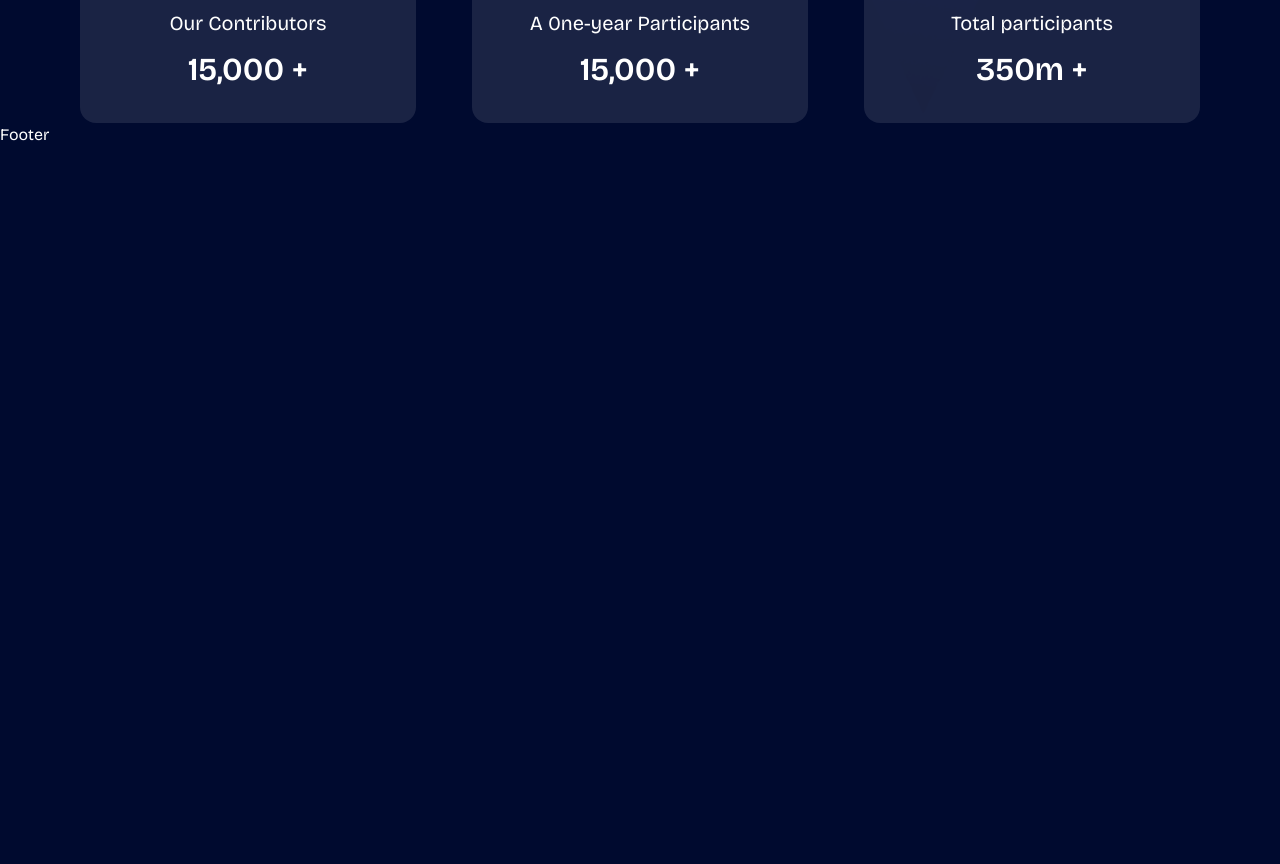
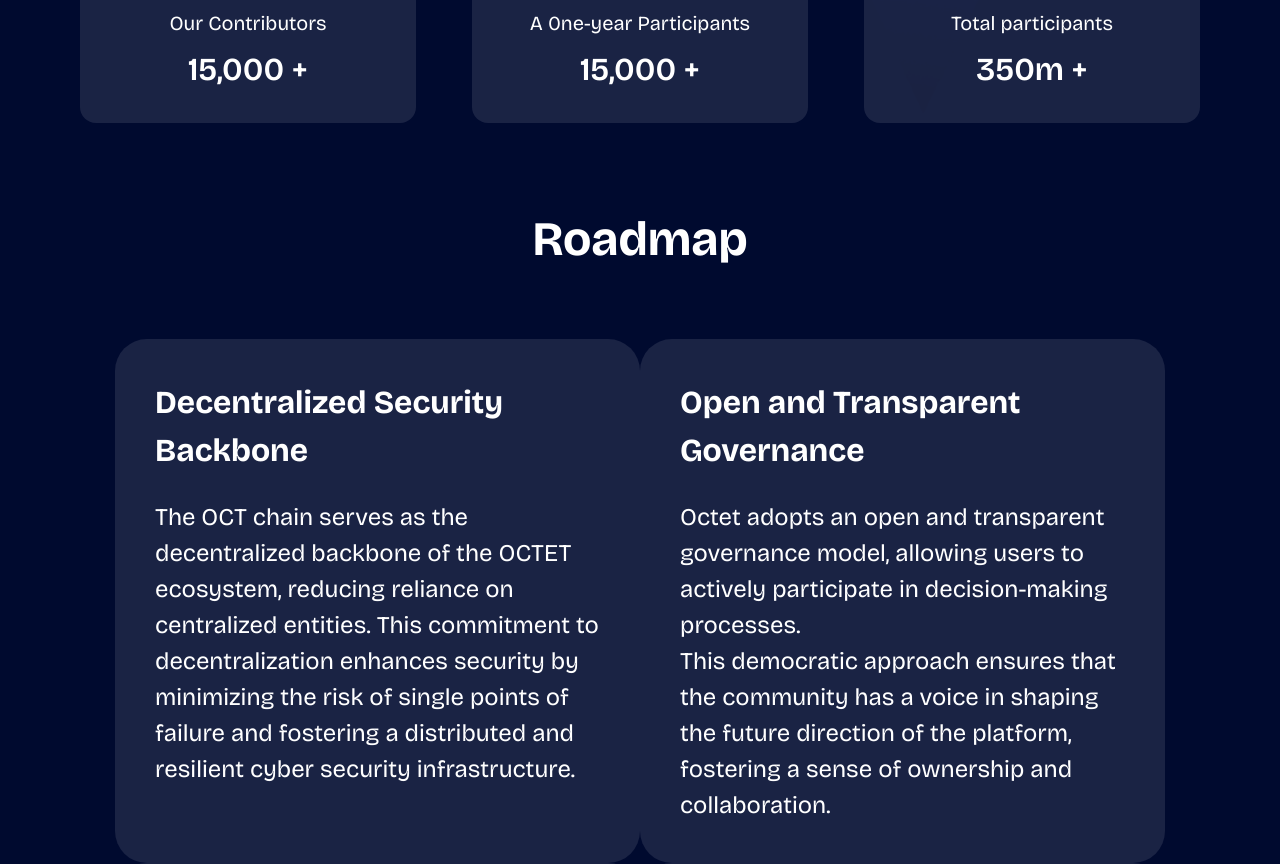
Before and after one commit to chochodev/Octet-app, a React (Create React App) app: page / in a window 1280 px wide. Shown: the part 1880-2744 px from the top of the page. Before the commit the page ends 2027 px from the top, so only its background shows below. Built offline with nearby package versions, Linux system fonts and the light colour scheme.

Commit message:
continuing the roadmap section

```diff
--- a/src/views/home/index.jsx
+++ b/src/views/home/index.jsx
@@ -3,6 +3,7 @@ import Navbar from 'components/navbar';
 import Footer from 'components/footer';
 import Hero from './s1_hero';
 import JoinUs from './s2_joinus';
+import Roadmap from './s3_roadmap';
 
 const Home = () => {
   return (
@@ -11,6 +12,7 @@ const Home = () => {
     <div className='w-full '>
       <Hero />
       <JoinUs />
+      <Roadmap />
     </div>
     <Footer />
     </div>
--- a/src/views/home/s3_roadmap/index.jsx
+++ b/src/views/home/s3_roadmap/index.jsx
@@ -2,10 +2,56 @@ import React from 'react';
 
 const Roadmap = (props) => {
   const padding_style = 'px-[1.25rem] sm:px-[2.5rem] md:px-[3.5rem] lg:px-[3.5rem] xl:px-[5rem] 2xl:px-[7.5rem]';
+
+  const items = [
+    {
+      title: 'Open and Transparent Governance',
+      text: 'Octet adopts an open and transparent governance model, allowing users to actively participate in decision-making processes. <br/>This democratic approach ensures that the community has a voice in shaping the future direction of the platform, fostering a sense of ownership and collaboration.'
+    },
+    {
+      title: 'Token Economy and Reward Mechanisms',
+      text: 'The OCT token, native to the Octet ecosystem, plays a central role in incentivizing user participation. Users are rewarded with OCT tokens for contributing to threat analysis,      sharing intelligence, and actively engaging with the platform. <br/>This token economy ensures a mutually beneficial relationship between users and the Octet ecosystem.'
+    },
+    {
+      title: 'Global Expansion',
+      text: 'Octet’s road map includes global expansion and strategic business partnerships. This commitment to reaching a global audience and collaborating with industry leaders cyber security positions Octet as a key player in the international landscape of decentralized cyber security solutions.'
+    },
+    {
+      title: '',
+      text: ''
+    },
+    {
+      title: '',
+      text: ''
+    },
+    {
+      title: '',
+      text: ''
+    },
+    {
+      title: '',
+      text: ''
+    }
+  ]
+
   return (
     <div className='relative flex flex-col gap-[4rem] items-center pt-[3rem] sm:pt-[4rem] md:pt-[5rem] w-full min-h-[50rem] '>
       <h2 className='relative z-[2] text-[2rem] md:text-[3rem] font-bold'>{props.title}</h2>
-      <div className="flex"></div>
+      <div className="grid grid-cols-2 justify-evenly">
+        <div className="flex flex-col gap-[1.5rem] bg-white/10 max-w-[32.8125rem] p-[2.5rem] rounded-[2rem] ">
+          <h2 className='text-[2rem] font-bold '>Decentralized Security Backbone</h2>
+          <p className="text text-[1.5rem] ">The OCT chain serves as the decentralized backbone of the OCTET ecosystem, reducing reliance on centralized entities. This commitment to decentralization enhances security by minimizing the risk of single points of failure and fostering a distributed and resilient cyber security infrastructure.</p>
+        </div>
+
+        {items.map((item, index) => {
+          return (
+            <div key={index} className="flex flex-col gap-[1.5rem] bg-white/10 max-w-[32.8125rem] p-[2.5rem] rounded-[2rem] ">
+              <h2 className='text-[2rem] font-bold '>{item.title}</h2>
+              <p className="text-[1.5rem] " dangerouslySetInnerHTML={{ __html: item.text }} />
+            </div>
+          )
+        })}
+      </div>
     </div>
   )
 }
@@ -15,4 +61,4 @@ Roadmap.defaultProps = {
   style: ''
 };
 
-export default Roadmap
+export default Roadmap;
```
